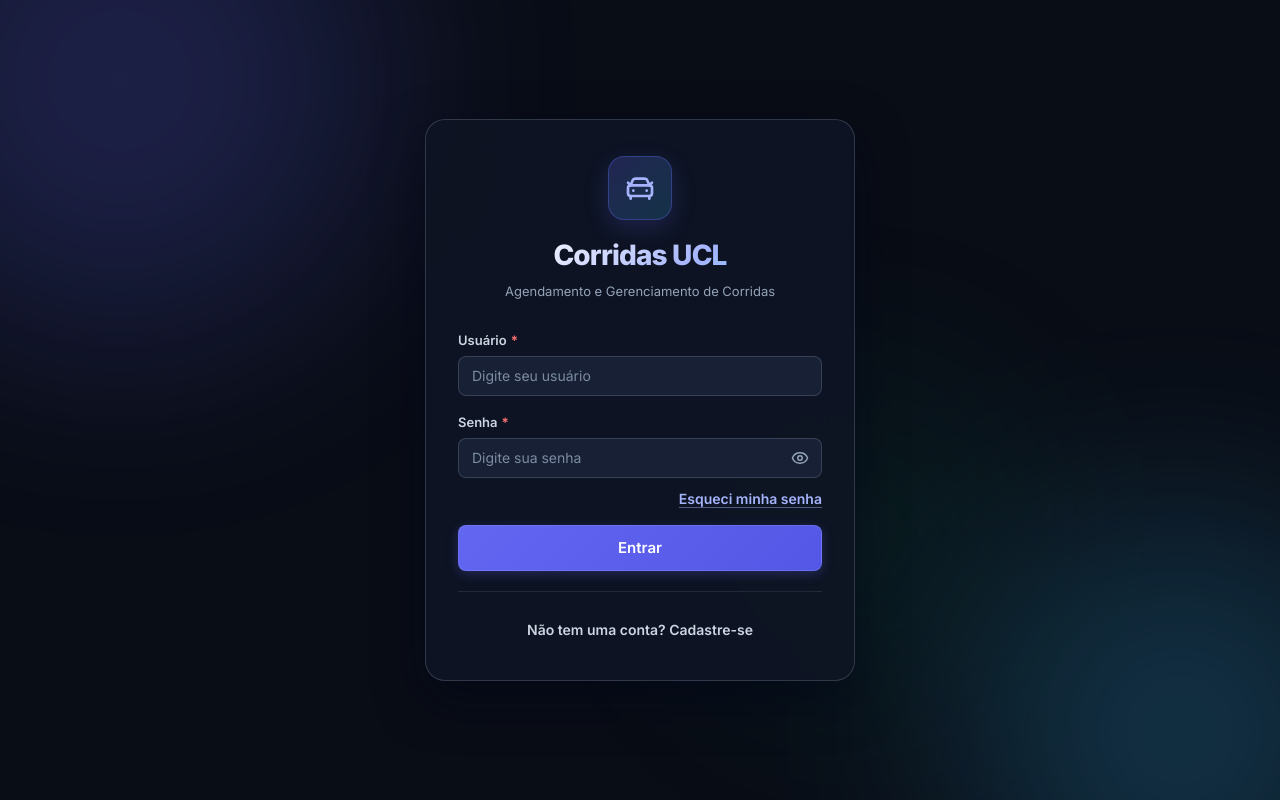
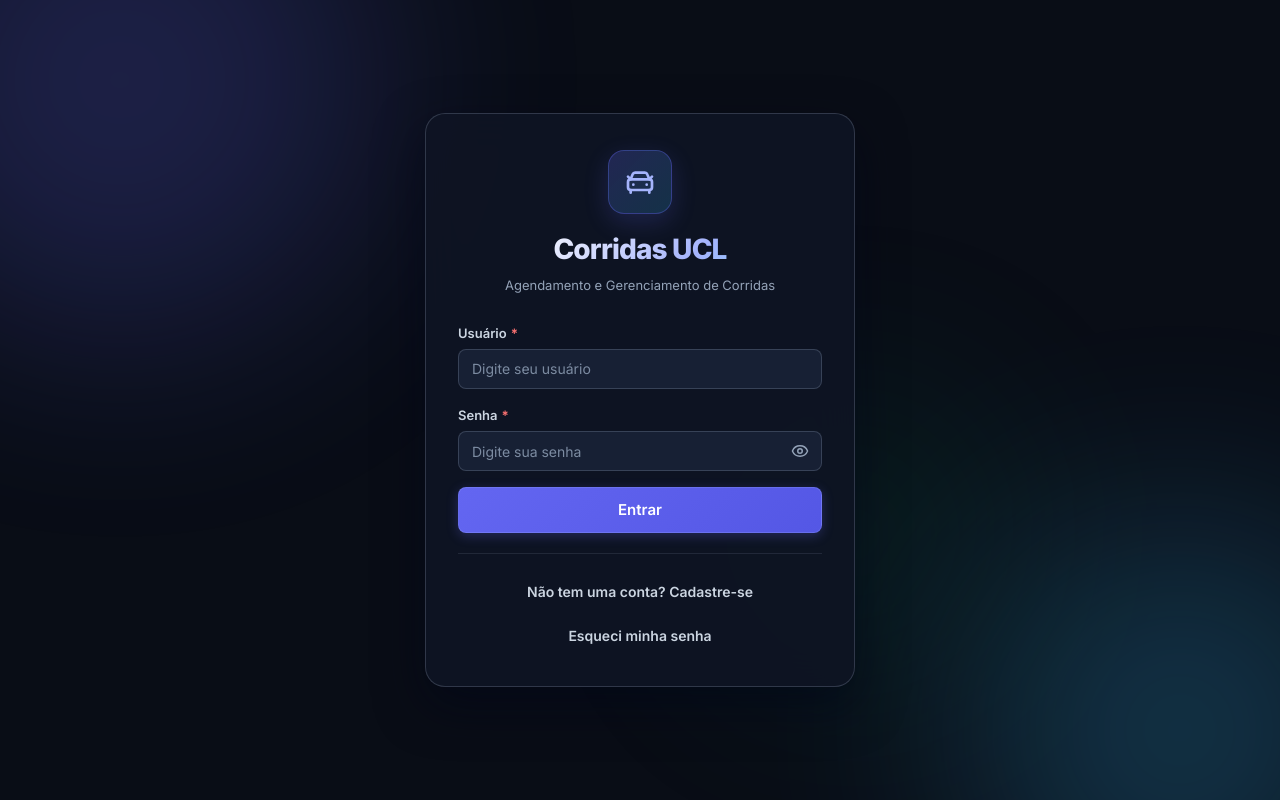
Before and after one commit to VictorSeveriano/projetoaed3-front, a React (Vite) app: page /login in a window 1280 px wide. Built offline with nearby package versions, Linux system fonts and the light colour scheme; no server answers.

Commit message:
style(login): posiciona botao Esqueci minha senha abaixo de Cadastre-se

```diff
--- a/src/pages/Login/LoginPage.jsx
+++ b/src/pages/Login/LoginPage.jsx
@@ -145,17 +145,6 @@ const LoginPage = () => {
             autoComplete="current-password"
           />
 
-          <div style={{ display: 'flex', justifyContent: 'flex-end', marginTop: -6 }}>
-            <button
-              id="btn-esqueci-senha"
-              type="button"
-              className="btn-link"
-              onClick={() => setRecuperacaoOpen(true)}
-            >
-              Esqueci minha senha
-            </button>
-          </div>
-
           {error && (
             <div className="login-error" role="alert">
               <TriangleAlert size={16} aria-hidden="true" />
@@ -183,6 +172,16 @@ const LoginPage = () => {
             className="w-full"
           >
             Não tem uma conta? Cadastre-se
+          </Button>
+          <Button
+            id="btn-esqueci-senha"
+            type="button"
+            variant="ghost"
+            onClick={() => setRecuperacaoOpen(true)}
+            className="w-full"
+            style={{ marginTop: 4 }}
+          >
+            Esqueci minha senha
           </Button>
         </div>
       </main>
```
